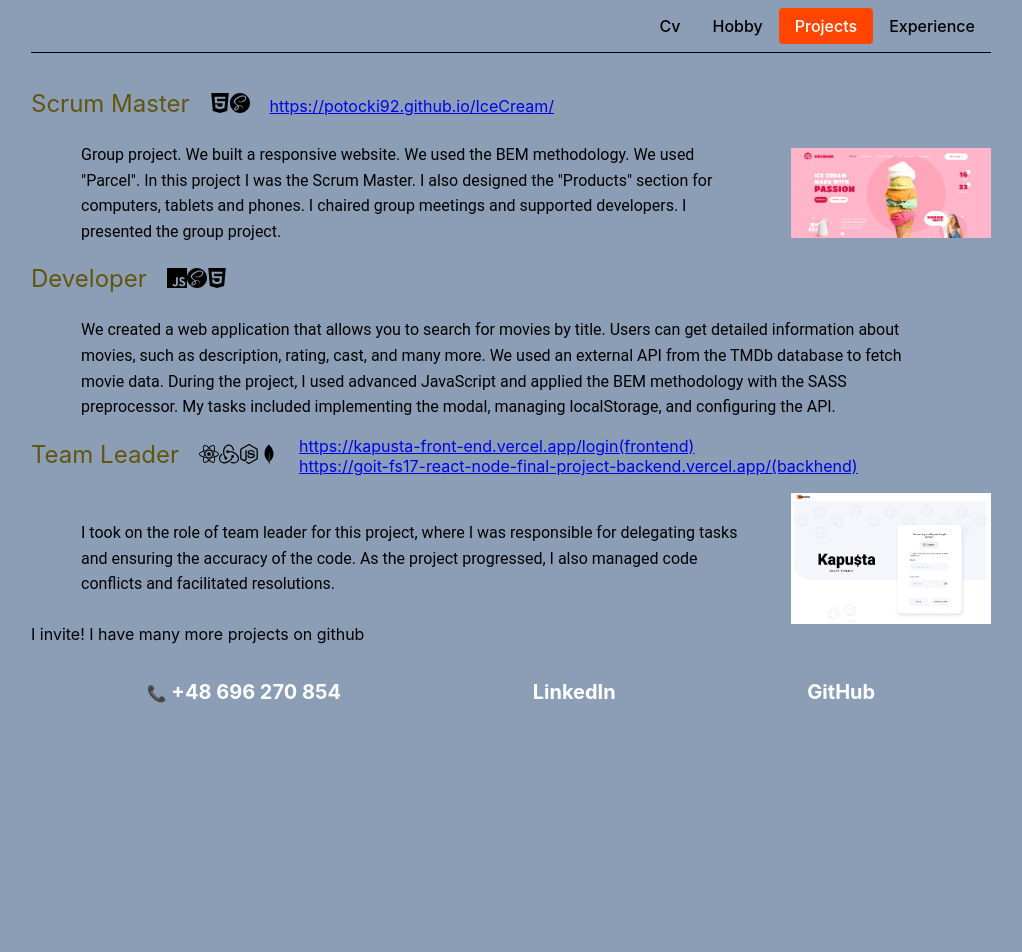
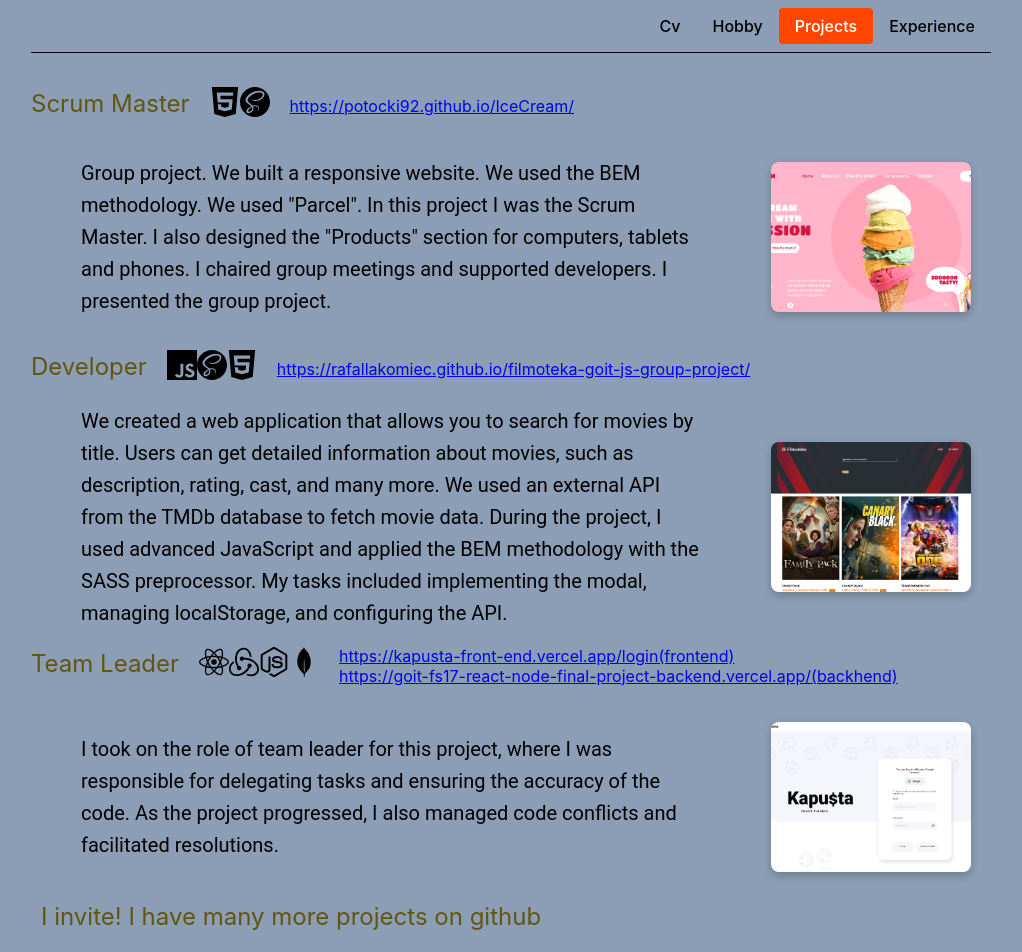
Before and after one commit to MateuszKar2/Portfolio, a React (Create React App) app: page /projects in a window 1280 px wide. Shown: the top 952 px of the page, without its empty margins (129-1151 px from the left). Before the commit the page ends 800 px from the top, so only its background shows below. Built offline with nearby package versions, Linux system fonts and the light colour scheme.

Commit message:
add files

```diff
--- a/src/module/Cv.module.css
+++ b/src/module/Cv.module.css
@@ -171,16 +171,17 @@
 
 .text__favourite {
     font-size: 20px;
-    text-align: center;
+    text-align: left;
 }
 
 .text__additional {
     font-size: 20px;
-    text-align: center;
+    text-align: left;
 }
 
 .text__cooporate {
     font-size: 25px;
     padding-left: 300px;
     padding-bottom: 50px;
+    text-align: left;
 }
--- a/src/module/Projects.module.css
+++ b/src/module/Projects.module.css
@@ -15,17 +15,18 @@
 
 .project__position:hover {
     color: #b66b0f; /* Zmiana koloru przy najeździe */
+    font-size: 34px;
 }
 
 .project__icons {
     color: black;
     transition: color 1s;
-    font-size: 20px;
+    font-size: 30px;
 }
 
 .project__icons:hover {
     color: rgb(63, 116, 30);
-    font-size: 22px;
+    font-size: 32px;
 }
 
 .project__place {
@@ -34,6 +35,7 @@
 }
 
 .project__text {
+    font-size: 20px;
     padding-left: 50px;
     padding-right: 50px;
     text-align: left;
@@ -43,5 +45,21 @@
 
 .project__links {
     display: block;
+}
 
+.project__cont {
+    overflow: hidden;          /* Zapobiega wyciekaniu tekstu */
+    width: 100%;             /* Ustal szerokość kontenera */
+    padding: 10px;            /* Opcjonalne wypełnienie */
+    font-size: 24px;
+    color: #62550e;
 }
+
+.project__cont:hover .project__footer {
+    transform: translateX(50%);  /* Przesunięcie tekstu na 100% szerokości */
+    transition: transform 3s ease;
+}
+
+.project__footer {
+    transform: translateX(0);        /* Początkowe położenie */
+}
--- a/src/pages/Projects.jsx
+++ b/src/pages/Projects.jsx
@@ -4,7 +4,7 @@ import styles from './../module/Projects.module.css';
 import {SiJavascript, SiReact, SiHtml5, SiSass, SiRedux, SiNodedotjs, SiMongodb } from 'react-icons/si';
 
 const iceCream = require('./../assets/images/iceCream.png');
-// const filmoteka = require('./../assets/images/filmoteka.png');
+const filmoteka = require('./../assets/images/Filmoteka.png');
 const kapusta =require('./../assets/images/Kapusta.png');
 
 
@@ -29,7 +29,17 @@ const  Projects = () => {
                     I chaired group meetings and supported developers.
                     I presented the group project.
                 </div>
-                <img src={iceCream} alt="My project" width={200}></img>
+                <img src={iceCream}
+                alt="My project"
+                style={{
+                width: '200px',
+                height: '150px',
+                objectFit: 'cover',
+                borderRadius: '8px',
+                boxShadow: '0 4px 8px rgba(0, 0, 0, 0.2)',
+                margin: '20px'
+                    }}
+                />
             </div>
 
 
@@ -40,9 +50,9 @@ const  Projects = () => {
                         <SiSass />
                         <SiHtml5/>
                     </div>
-                    {/* <a href="https://rafallakomiec.github.io/filmoteka-goit-js-group-project/" target="_blank" rel="noopener noreferrer">
+                    <a href="https://rafallakomiec.github.io/filmoteka-goit-js-group-project/" target="_blank" rel="noopener noreferrer">
                              https://rafallakomiec.github.io/filmoteka-goit-js-group-project/
-                    </a> */}
+                    </a>
             </div>
 
             <div className={styles.project__place}>
@@ -51,7 +61,18 @@ const  Projects = () => {
                     We used an external API from the TMDb database to fetch movie data. During the project, I used advanced JavaScript and applied the BEM methodology with the SASS preprocessor.
                     My tasks included implementing the modal, managing localStorage, and configuring the API.
                 </div>
-                {/* <img src={filmoteka} alt="My project two" width={160}></img> */}
+                <img
+                src={filmoteka}
+                alt="My project two"
+                style={{
+                    width: '200px',
+                    height: '150px',
+                    objectFit: 'cover',
+                    borderRadius: '8px',
+                    boxShadow: '0 4px 8px rgba(0, 0, 0, 0.2)',
+                    margin: '20px'
+                }}
+                />
             </div>
 
             <div className={styles.project__header}>
@@ -81,10 +102,22 @@ const  Projects = () => {
                 where I was responsible for delegating tasks and ensuring the accuracy of the code.
                  As the project progressed, I also managed code conflicts and facilitated resolutions.
                 </div>
-                <img src={kapusta} alt="My project three" width={200}></img>
+                <img src={kapusta}
+                 alt="My project three"
+                 style={{
+                    width: '200px',
+                    height: '150px',
+                    objectFit: 'cover',
+                    borderRadius: '8px',
+                    boxShadow: '0 4px 8px rgba(0, 0, 0, 0.2)',
+                    margin: '20px'
+                }}
+                />
+            </div>
+            <div className={styles.project__cont}>
+                <div className={styles.project__footer}>I invite! I have many more projects on github</div>
             </div>
 
-            <div>I invite! I have many more projects on github</div>
 
         </>
     )
```
Also changed, not shown: src/assets/images/Filmoteka.png (added).
